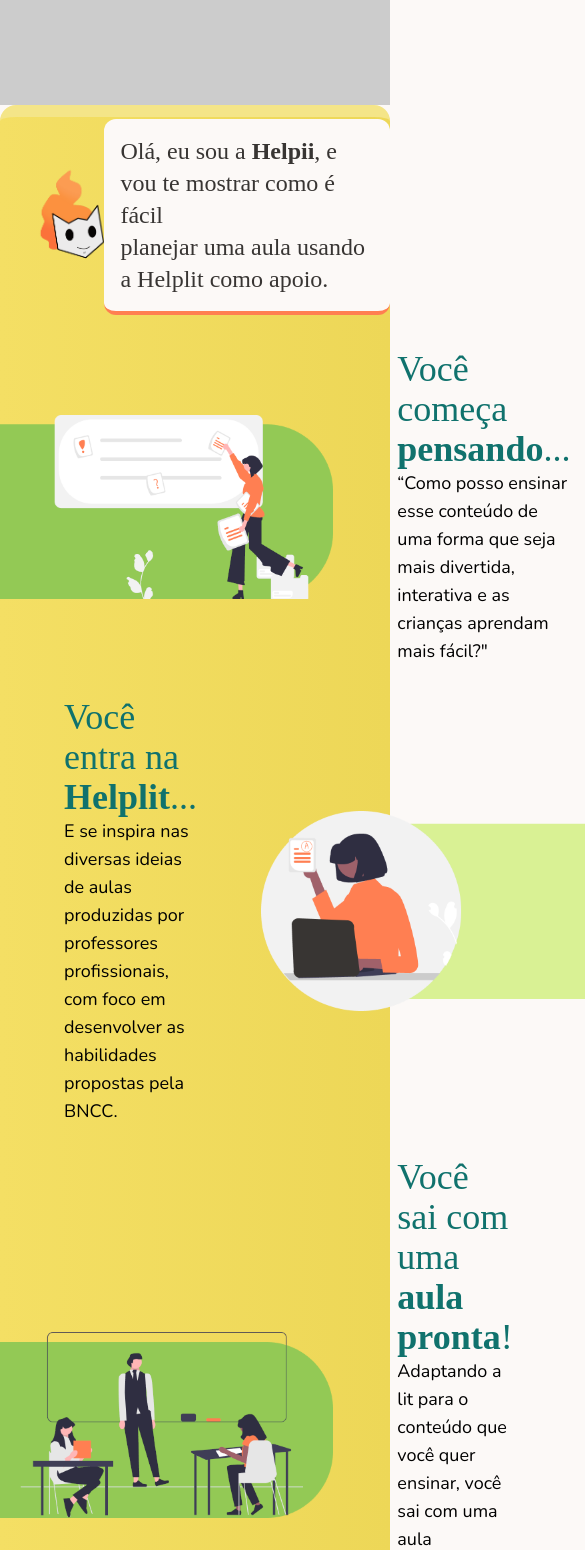
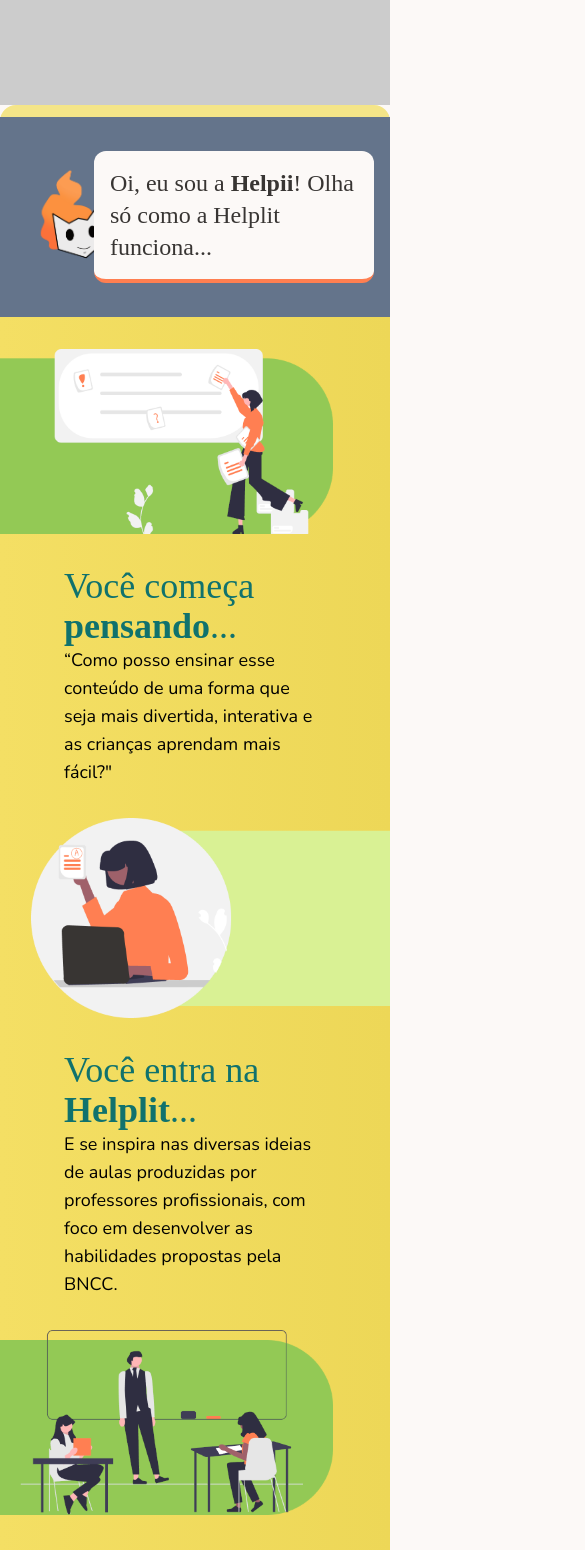
Before and after one commit to helpii/helplit.com, a React (Vite) app: page / in a window 390 px wide. Shown: the part 838-2388 px from the top of the page, 585 px wide, since content can reach past the window. Built offline with nearby package versions, Linux system fonts and the light colour scheme; a web font is replaced by a local one.

Commit message:
instructions menu responsive

```diff
--- a/src/components/Home/index.tsx
+++ b/src/components/Home/index.tsx
@@ -8,7 +8,7 @@
 
 export function Home() {
   return (
-    <div className="bg-NUDE">
+    <div className="bg-NUDE overflow-hidden">
       <TopNavbar />
       <Section type="banner">
         <>
@@ -46,12 +46,11 @@
       <Section type="instructions">
         <>
           <InstructionsStep type="notice">
-            <div className="flex flex-row items-center">
+            <div className="flex flex-row items-center bg-slate-500 w-full justify-center">
               <div className="bg-helpii_talk w-[200px] h-[200px] bg-cover"></div>
-              <p className="bg-NUDE border-b-4  text-2xl border-CORAL text-COAL font-TITULO rounded-xl p-4 items-center justify-center">
-                Olá, eu sou a <strong>Helpii</strong>, e vou te mostrar como é
-                fácil <br />
-                planejar uma aula usando a Helplit como apoio.
+              <p className="bg-NUDE border-b-4  text-2xl border-CORAL text-COAL font-TITULO rounded-xl p-4 items-center justify-center mr-4">
+                Oi, eu sou a <strong>Helpii</strong>! Olha só como a Helplit
+                funciona...
               </p>
             </div>
           </InstructionsStep>
@@ -73,6 +72,7 @@
 
           <InstructionsStep type="left">
             <>
+              <img src="/instructions/step2.png" alt="" width="358.66" />
               <div className="flex flex-col px-16">
                 <p className="font-TITULO text-4xl text-OCEAN">
                   Você entra na <strong>Helplit</strong>...
@@ -83,7 +83,6 @@
                   habilidades propostas pela BNCC.
                 </p>
               </div>
-              <img src="/instructions/step2.png" alt="" width="358.66" />
             </>
           </InstructionsStep>
 
--- a/src/components/InstructionsStep/index.tsx
+++ b/src/components/InstructionsStep/index.tsx
@@ -7,19 +7,27 @@
   switch (type) {
     case "left":
       return (
-        <div className="flex flex-row items-center w-full justify-between  mt-8">
+        <div
+          className="flex w-full justify-between items-end
+        flex-col gap-8 mt-8
+        md:flex-row-reverse md:items-center"
+        >
           {children}
         </div>
       );
     case "right":
       return (
-        <div className="flex flex-row items-center w-full justify-between mt-8">
+        <div
+          className="flex w-full justify-between
+        flex-col gap-8 mt-8
+        md:flex-row md:items-center"
+        >
           {children}
         </div>
       );
     case "notice":
       return (
-        <div className="flex flex-row items-center w-full justify-around ">
+        <div className="flex flex-row items-center w-full justify-around">
           {children}
         </div>
       );
```
